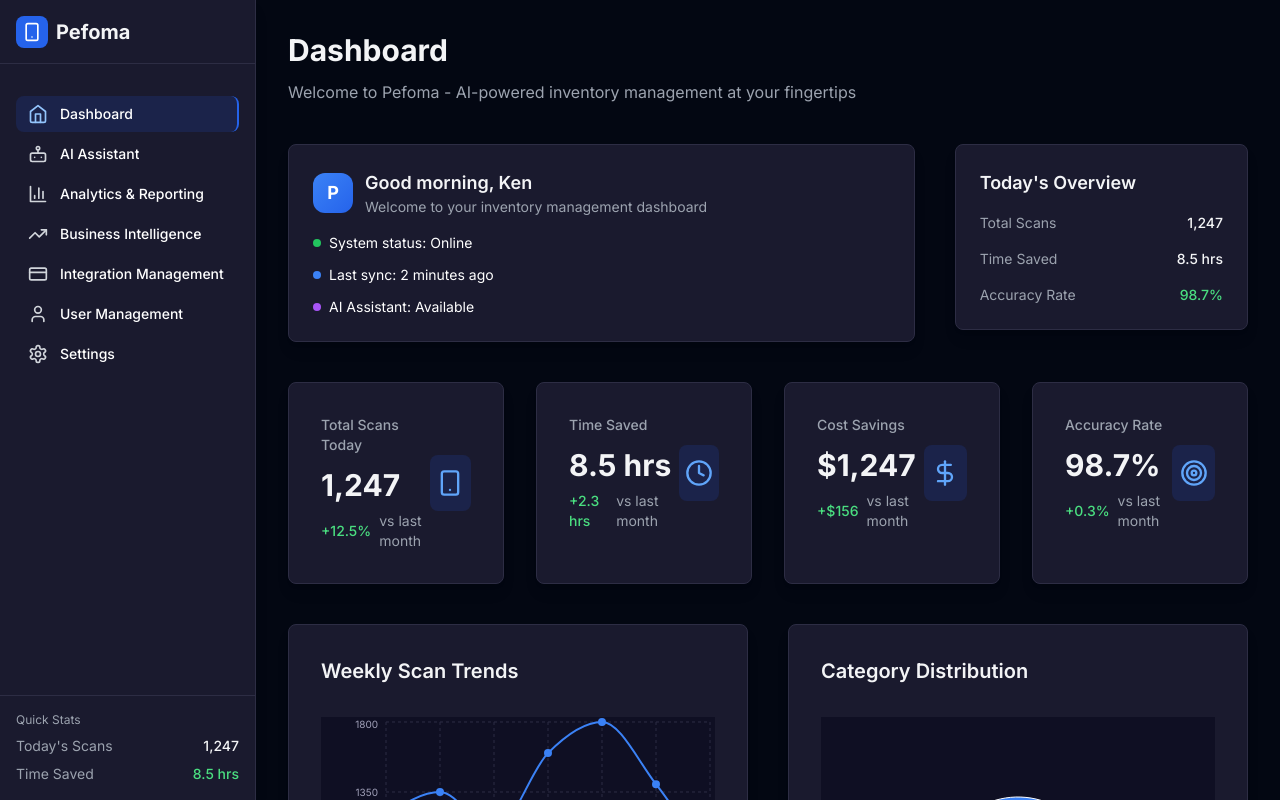
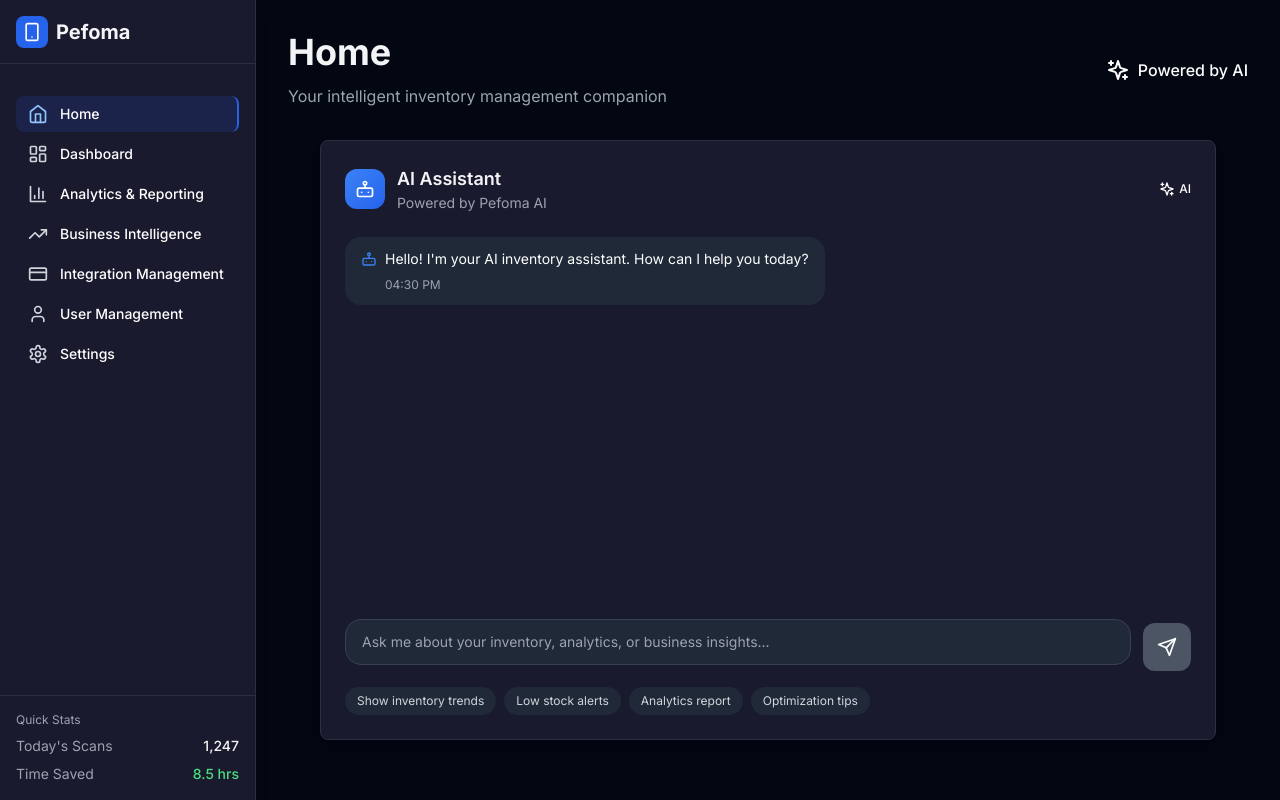
Before and after one commit to OBEREX/frontend_website, a React (Vite) app: page / in a window 1280 px wide. Shown: the top 800 px of the page. Built offline with nearby package versions, Linux system fonts and the light colour scheme.

Commit message:
Dashboard page updated

```diff
--- a/src/App.tsx
+++ b/src/App.tsx
@@ -20,8 +20,8 @@
           <Route path="*" element={
             <Layout>
               <Routes>
-                <Route path="/" element={<Dashboard />} />
-                <Route path="/ai-assistant" element={<AiAssistant />} />
+                <Route path="/" element={<AiAssistant />} />
+                <Route path="/dashboard" element={<Dashboard />} />
                 <Route path="/analytics" element={<Analytics />} />
                 <Route path="/business-intelligence" element={<BusinessIntelligence />} />
                 <Route path="/integration" element={<IntegrationManagement />} />
@@ -29,7 +29,7 @@
                 <Route path="/settings" element={<Settings />} />
 
                 {/* Redirect routes for better UX */}
-                <Route path="/dashboard" element={<Dashboard />} />
+                <Route path="/ai-assistant" element={<AiAssistant />} />
                 <Route path="/ai" element={<AiAssistant />} />
                 <Route path="/analytics-reporting" element={<Analytics />} />
                 <Route path="/business-intel" element={<BusinessIntelligence />} />
--- a/src/components/Layout.tsx
+++ b/src/components/Layout.tsx
@@ -2,7 +2,6 @@
 import { Link, useLocation } from 'react-router-dom'
 import {
   Home,
-  Bot,
   BarChart3,
   TrendingUp,
   Settings,
@@ -10,7 +9,8 @@
   User,
   Smartphone,
   Menu,
-  X
+  X,
+  LayoutDashboard
 } from 'lucide-react'
 // import { useTheme } from '../contexts/ThemeContext'
 
@@ -19,8 +19,8 @@
 }
 
 const navigation = [
-  { name: 'Dashboard', href: '/', icon: Home },
-  { name: 'AI Assistant', href: '/ai-assistant', icon: Bot },
+  { name: 'Home', href: '/', icon: Home },
+  { name: 'Dashboard', href: '/dashboard', icon: LayoutDashboard },
   { name: 'Analytics & Reporting', href: '/analytics', icon: BarChart3 },
   { name: 'Business Intelligence', href: '/business-intelligence', icon: TrendingUp },
   { name: 'Integration Management', href: '/integration', icon: CreditCard },
--- a/src/pages/Ai-Assistant.tsx
+++ b/src/pages/Ai-Assistant.tsx
@@ -7,7 +7,7 @@
       {/* Header */}
       <div className="flex items-center justify-between">
         <div>
-          <h1 className="text-2xl sm:text-3xl font-bold text-gray-900 dark:text-gray-100">AI Assistant</h1>
+          <h1 className="text-2xl sm:text-4xl font-bold text-gray-900 dark:text-gray-100">Home</h1>
           <p className="text-sm sm:text-base text-gray-600 dark:text-gray-400 mt-2 sm:mt-3">
             Your intelligent inventory management companion
           </p>
```
